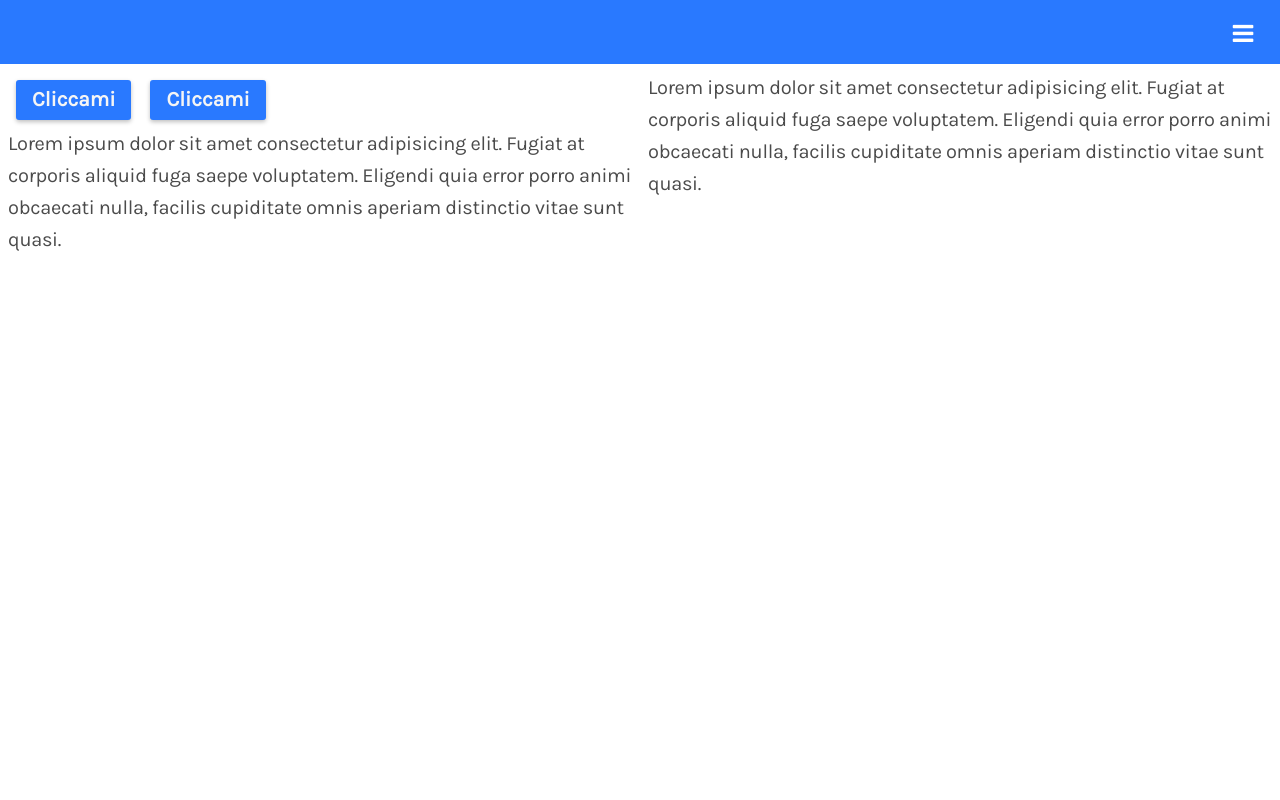
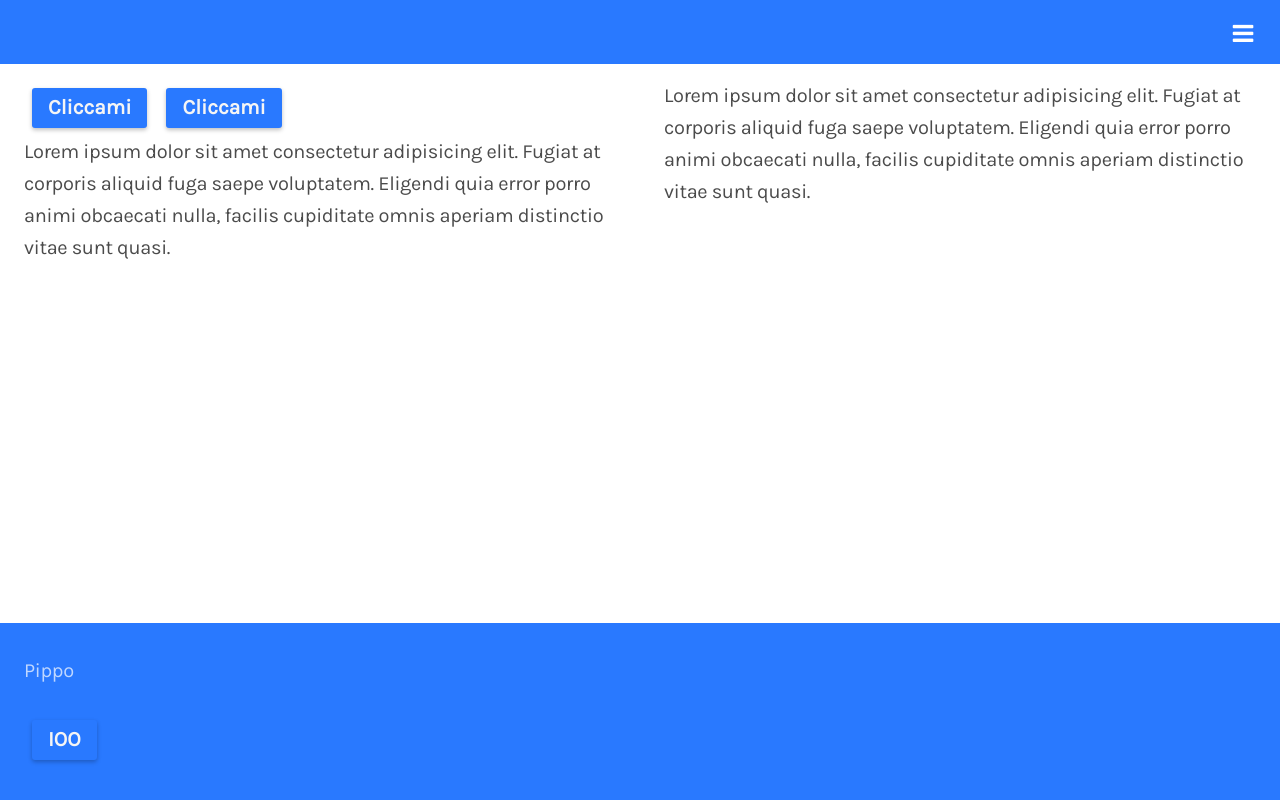
Before and after one commit to Remeic/Rum, a website: page src/html/index.html in a window 1280 px wide. Drawn offline with nearby package versions, Linux system fonts and the light colour scheme; files that its build step writes are made by us from their sources; files whose address does not match are found by name.

Commit message:
Add First test of snackbar, and some fix for column padding

```diff
--- a/src/css/blocks/grid/__columns/grid__columns.css
+++ b/src/css/blocks/grid/__columns/grid__columns.css
@@ -1,7 +1,7 @@
 .col {
   display: block;
   flex: 1;
-  padding: 0.5rem;
+  padding: 1rem 1.5rem;
 }
 
 .col-mobile {
--- /dev/null
+++ b/src/css/blocks/snackbar/snackbar.css
@@ -0,0 +1,18 @@
+.snackbar{
+  width: 100vw;
+  position: absolute;
+  bottom: 0;
+  right: 0;
+  left: 0;
+  background-color: var(--primaryColor);
+  padding: 1rem 0rem;
+  color: white;
+
+  &--error{
+    background-color: var(--errorColor);
+  }
+
+  &--success {
+    background-color: var(--successColor);
+  }
+}
--- a/src/css/styles.css
+++ b/src/css/styles.css
@@ -9,3 +9,4 @@
 @import 'blocks/buttons/buttons.css';
 @import 'blocks/header/header.css';
 @import 'blocks/utils/utils.css';
+@import 'blocks/snackbar/snackbar.css';
--- a/src/html/index.html
+++ b/src/html/index.html
@@ -33,6 +33,16 @@
         </div>
       </div>
     </div>
+    <div class="snackbar snackbar--success">
+      <div class="container">
+        <div class="row">
+          <div class="col one-half">
+            <p>Pippo</p>
+            <a href="" class="button button--small">IOO</a>
+          </div>
+        </div>
+      </div>
+    </div>
   </body>
   <footer>
 <script src="http://code.jquery.com/jquery-3.3.1.min.js" integrity="sha256-FgpCb/KJQlLNfOu91ta32o/NMZxltwRo8QtmkMRdAu8="
```
Also changed, not shown: dist/css/styles.css, dist/css/styles.min.css, dist/index.html, 2 other files.
